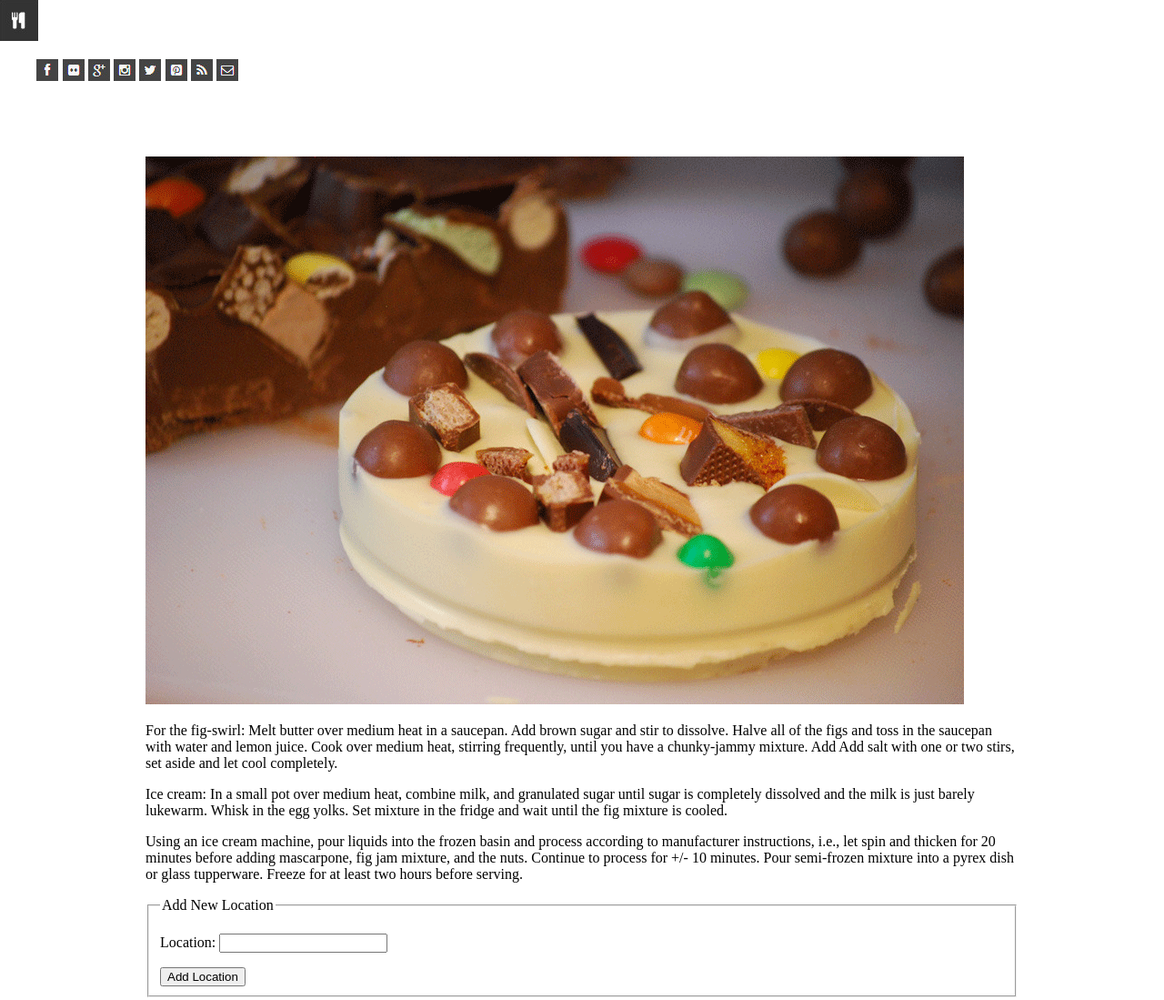
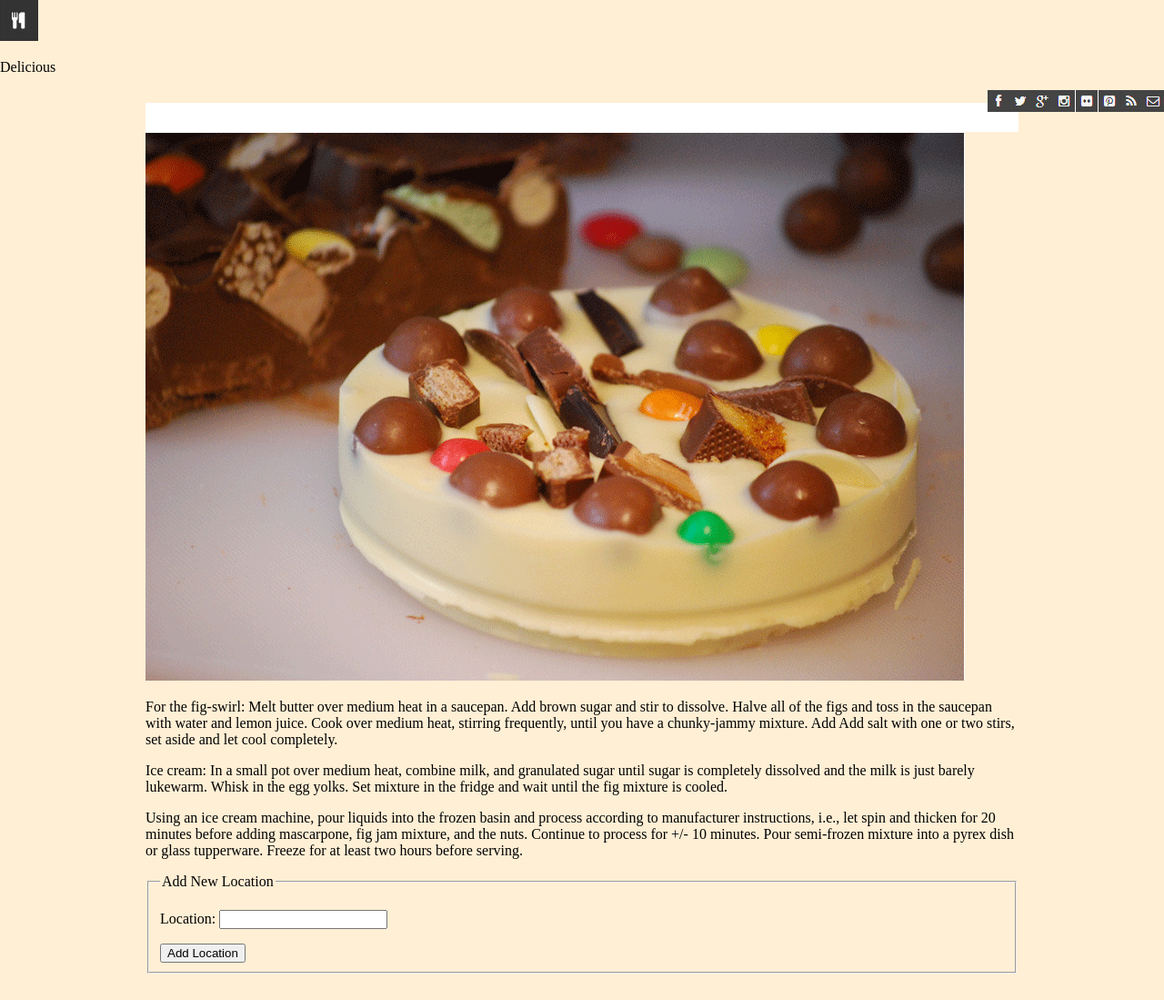
Before and after one commit to MinMaxed/chocolate-pizza, a plain HTML site: page index.html in a window 1280 px wide. Shown: the whole page at 91% size. Drawn offline with Linux system fonts and the light colour scheme.

Commit message:
got header card icons in correct order on right side

```diff
--- a/index.html
+++ b/index.html
@@ -7,27 +7,27 @@
     <div>
     <header class="card">
       <img src= "lab-assets/logo.png">
-      <!-- <p>Delicious</p> -->
+      <p class= "card2">Delicious</p>
       <nav class="card">
         <ul>
           <li>
-            <img src= "lab-assets/fb-icon.png"/>
+            <img src= "lab-assets/mail-icon.png"/>
           </li>
           <li>
-            <img src= "lab-assets/flic-icon.png"/>
+            <img src= "lab-assets/rss-icon.png"/>
           </li>
           <li>
-            <img src= "lab-assets/gp-icon.png"/>
+            <img src= "lab-assets/pint-icon.png"/>
+          </li>
+          <li><img src= "lab-assets/flic-icon.png"/>
           </li>
           <li><img src= "lab-assets/insta-icon.png"/>
           </li>
+          <li><img src= "lab-assets/gp-icon.png"/>
+          </li>
           <li><img src= "lab-assets/twit-icon.png"/>
           </li>
-          <li><img src= "lab-assets/pint-icon.png"/>
-          </li>
-          <li><img src= "lab-assets/rss-icon.png"/>
-          </li>
-          <li><img src= "lab-assets/mail-icon.png"/>
+          <li><img src= "lab-assets/fb-icon.png"/>
           </li>
         </ul>
       </nav>
@@ -37,10 +37,11 @@
           </container>
 
     <main class="card">
+      <section class="card2">
       <header class="card">
         <print icon></print>
       </header>
-      <img src= "lab-assets/choco-pizza.png"/>
+      <img src= "lab-assets/choco-pizza.png" class="card"/>
         <div class="card">
           <p>For the fig-swirl: Melt butter over medium heat in a saucepan. Add brown sugar and stir to dissolve. Halve all of the figs and toss in the saucepan with water and lemon juice. Cook over medium heat, stirring frequently, until you have a chunky-jammy mixture. Add Add salt with one or two stirs, set aside and let cool completely.</p>
           <p>Ice cream: In a small pot over medium heat, combine milk, and granulated sugar until sugar is completely dissolved and the milk is just barely lukewarm. Whisk in the egg yolks. Set mixture in the fridge and wait until the fig mixture is cooled.</p>
@@ -66,7 +67,7 @@
        </fieldset>
    </form>
 
-
+     </section>
     </main>
         <div class="card">
 
--- a/style.css
+++ b/style.css
@@ -3,9 +3,8 @@ body, html {
   padding:0;
   /* height: 100%; */
 }
-
-* {
-  box-sizing:border-box;
+body {
+  background-color:#ffefd5;
 }
 
 header, footer {
@@ -14,31 +13,17 @@ header, footer {
   width:100%;
 }
 
-/*
+
 nav ul {
   list-style-type: none;
   margin:0;
   padding:0;
-} */
+}
 
 nav ul li {
   display:inline-block;
   list-style-type: none;
-  /* padding: 0 3em; */
-  /* line-height:70px;  */
-}
-
-nav {
-  border: 1px solid fff;
-  overflow:hidden;
-}
-
-nav img {
-  float:left;
-}
-
-nav ul {
-  float:left;
+  float: right;
 }
 
 main {
@@ -51,3 +36,8 @@ main {
   height: 2em;
   width: auto;
 }
+
+
+section .card2 {
+  width: 901px;
+}
```
